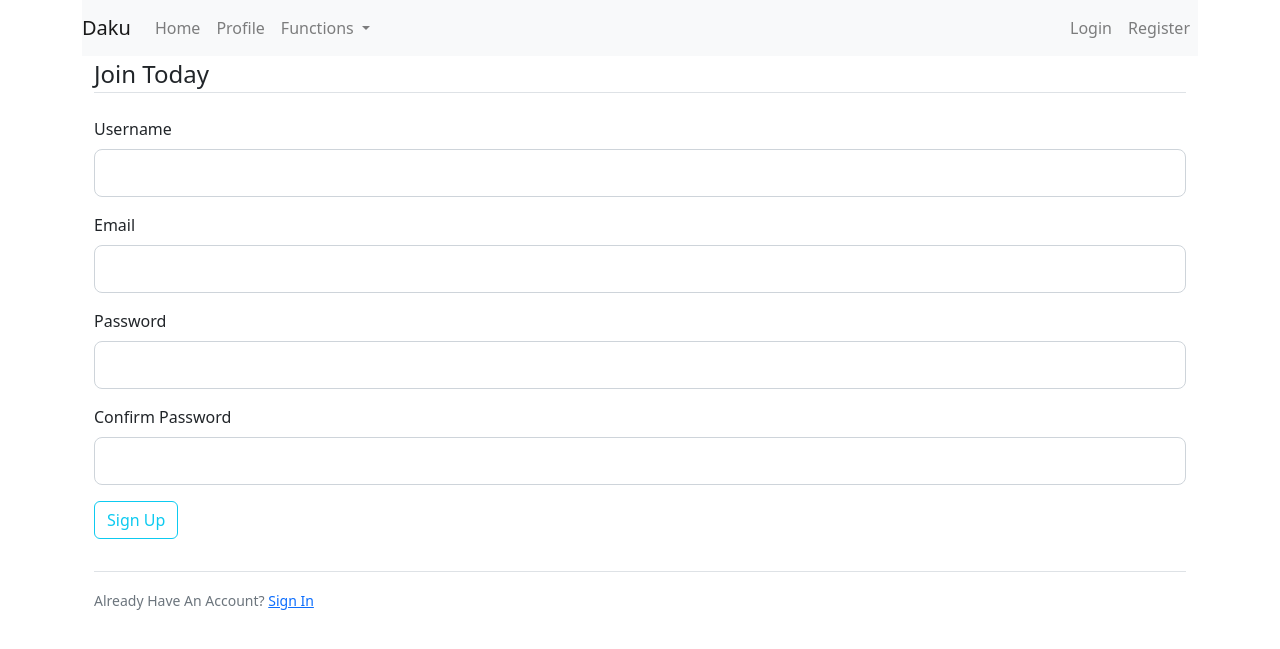
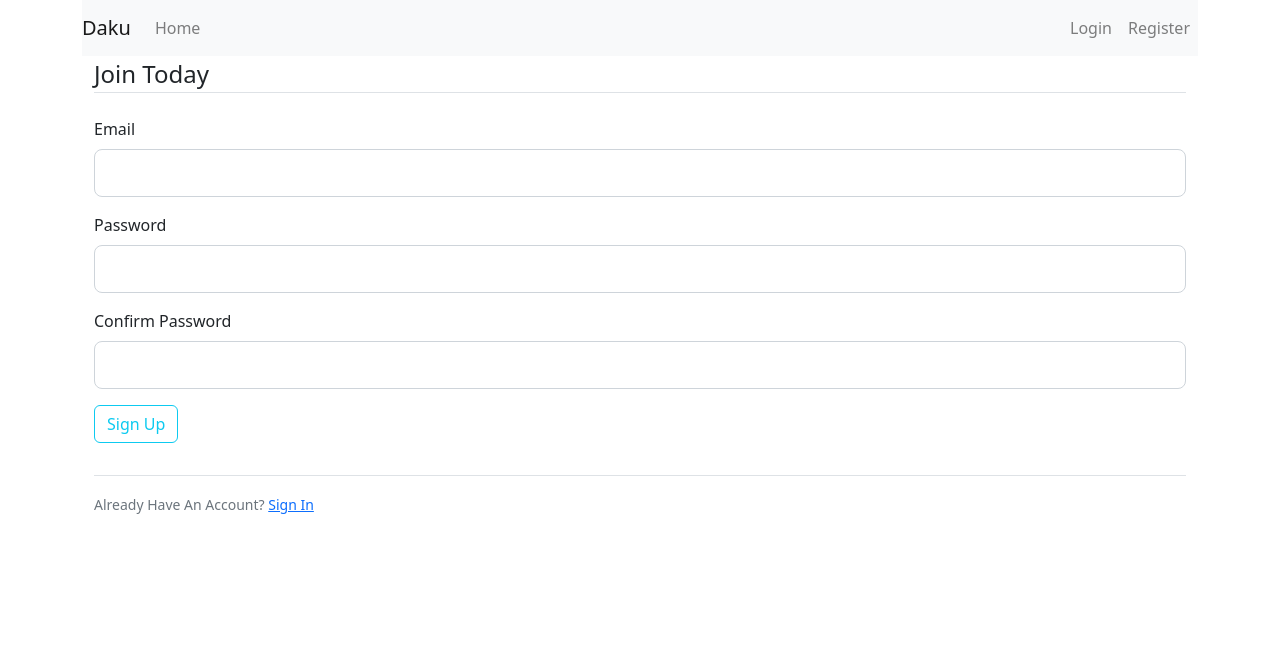
Before and after one commit to kushal19057/daku-cloud-project, a Flask app: page /register in a window 1280 px wide. Shown: the top 649 px of the page. Run offline with Flask 3, Linux system fonts and the light colour scheme.

Commit message:
changing looks

```diff
--- a/flaskapp/forms.py
+++ b/flaskapp/forms.py
@@ -1,14 +1,10 @@
 from flask_wtf import FlaskForm
-from wtforms import StringField, PasswordField, SubmitField, BooleanField
-from wtforms.validators import DataRequired, Length, Email, EqualTo, ValidationError
+from wtforms import StringField, PasswordField, SubmitField
+from wtforms.validators import DataRequired, Email, EqualTo
 from flaskapp.models import User
 
 
 class RegistrationForm(FlaskForm):
-    username = StringField(
-        "Username",
-        validators=[DataRequired(), Length(min=6, max=15)]
-        )
     email = StringField(
         "Email",
         validators=[DataRequired(), Email()]
@@ -24,18 +20,6 @@ class RegistrationForm(FlaskForm):
     submit = SubmitField("Sign Up")
 
 
-    def validate_username(self, username):
-        user = User.query.filter_by(username=username.data).first()
-        print(user)
-        if user:
-            return ValidationError("That username is already taken. Please choose a different username.")
-
-    def validate_email(self, email):
-        user = User.query.filter_by(email=email.data).first()
-        if user:
-            return ValidationError("That email is already taken. Please choose a different email.")
-
-
 class LoginForm(FlaskForm):
     email = StringField(
         "Email",
@@ -45,5 +29,4 @@ class LoginForm(FlaskForm):
         'Password',
         validators=[DataRequired()]
         )
-    remember = BooleanField("Remember Me")
     submit = SubmitField("Login")
--- a/flaskapp/functions.py
+++ b/flaskapp/functions.py
@@ -4,6 +4,7 @@ def get_docker_ip_port(user):
     client = docker.from_env()
     container = client.containers.get(user.container_id)
     ip, port = container.ports['8080/tcp'][0]['HostIp'], container.ports['8080/tcp'][0]['HostPort']
+    # windows fix for testing
     if ip=="0.0.0.0":
         ip="localhost"
     return ip, port
--- a/flaskapp/models.py
+++ b/flaskapp/models.py
@@ -7,11 +7,9 @@ def load_user(user_id):
 
 class User(db.Model, UserMixin):
     id = db.Column(db.Integer, primary_key=True)
-    username = db.Column(db.String(20), unique=True, nullable=False)
     email = db.Column(db.String(120), unique=True, nullable=False)
     password = db.Column(db.String(60), nullable=False)
-    plan = db.Column(db.String(20), nullable=False, default="BASIC")
     container_id = db.Column(db.String(120), nullable=False)
 
     def __repr__(self):
-        return f"User('{self.username}', '{self.email}')"
+        return f"User('{self.email}')"
--- a/flaskapp/routes.py
+++ b/flaskapp/routes.py
@@ -35,7 +35,7 @@ def register():
         container.reload()
 
         # create user instance
-        user = User(username=form.username.data, email=form.email.data, password=hashed_password, container_id=container.id)
+        user = User(email=form.email.data, password=hashed_password, container_id=container.id)
         db.session.add(user)
 
         db.session.commit()
@@ -54,7 +54,7 @@ def login():
     if form.validate_on_submit():
         user = User.query.filter_by(email=form.email.data).first()
         if user and bcrypt.check_password_hash(user.password, form.password.data):
-            login_user(user, remember=form.remember.data)
+            login_user(user)
             next_page = request.args.get('next')
             flash(f'Login Successful', "success")
             return redirect(next_page) if next_page else redirect(url_for('home'))
--- a/flaskapp/templates/home.html
+++ b/flaskapp/templates/home.html
@@ -1,4 +1,6 @@
 {% extends "layout.html" %}
 {% block content %}
-<h1>Home Page that tells about DAKU features</h1>
+<div class="container"></div>
+<h1>Home Page</h1>
+<p>List of features</p>
 {% endblock content %}
--- a/flaskapp/templates/layout.html
+++ b/flaskapp/templates/layout.html
@@ -46,6 +46,7 @@
           <li class="nav-item ">
             <a class="nav-link" href="{{ url_for('home') }}">Home</a>
           </li>
+          {% if current_user.is_authenticated %}
           <li class="nav-item">
             <a class="nav-link" href="{{ url_for('profile') }}">Profile</a>
           </li>
@@ -61,6 +62,7 @@
               <a class="dropdown-item" href="{{ url_for('list_bin_files') }}">Recycle Bin</a>
             </div>
           </li>
+          {% endif %}
         </ul>
 
 
@@ -95,7 +97,6 @@
 
     {% block content %} {% endblock %}
 </div>
-
     <!-- Optional JavaScript -->
     <!-- jQuery first, then Popper.js, then Bootstrap JS -->
     <script src="https://code.jquery.com/jquery-3.3.1.slim.min.js"
--- a/flaskapp/templates/login.html
+++ b/flaskapp/templates/login.html
@@ -16,11 +16,6 @@
                     {{ form.password(class="form-control form-control-lg") }}
                 </div>
 
-                <div class="form-check">
-                    {{ form.remember(class="form-check-input") }}
-                    {{ form.remember.label(class="form-check-input-label") }}
-                </div>
-
                 <div class="form-group">
                     {{ form.submit(class="btn btn-outline-info") }}
                 </div>
--- a/flaskapp/templates/profile.html
+++ b/flaskapp/templates/profile.html
@@ -2,8 +2,7 @@
 {% block content %}
     <div class="container">
         <h1>Profile Page</h1>
-        <p><strong>username : </strong>{{ current_user.username }}</p>
-        <p><strong>container id : </strong>{{ current_user.container_id }}</p>
+        <p><strong>email : </strong>{{ current_user.email }}</p>
         <p><strong>storage used : </strong><span id="storageUsed"></span></p>
 
         <script>
--- a/flaskapp/templates/register.html
+++ b/flaskapp/templates/register.html
@@ -5,11 +5,6 @@
             {{ form.hidden_tag() }}
             <fieldset class="form-group">
                 <legend class="border-bottom mb-4">Join Today</legend>
-
-                <div class="form-group">
-                    {{ form.username.label(class="form-control-label") }}
-                    {{ form.username(class="form-control form-control-lg") }}
-                </div>
 
                 <div class="form-group">
                     {{ form.email.label(class="form-control-label") }}
```
Also changed, not shown: cloud_project/daku/functions.py (deleted, +0 -37 lines). Lines whose indentation alone changed are shown as unchanged.
